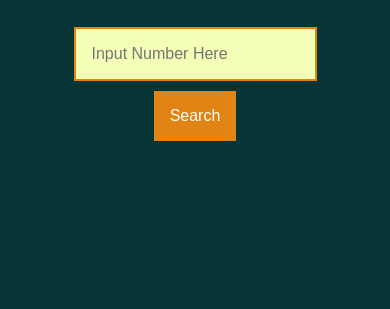
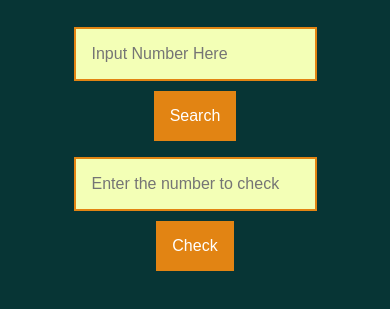
Before and after one commit to Palkesh-Soni-1/N-Prime-Number, a plain HTML site: page index.html in a window 390 px wide. Shown: the part 255-564 px from the top of the page. Drawn offline with Linux system fonts and the light colour scheme.

Commit message:
add checking

```diff
--- a/app.js
+++ b/app.js
@@ -4,7 +4,11 @@ search.onclick = function () {
     var input = document.getElementById("input").value
     console.log(input)
     var a = [];
-    if (input < 2)
+    if(input=="")
+    {
+        alert("Input a number")
+    }
+    else if (input < 2)
         document.getElementById("demo").innerHTML = "No Prime Number Present";
     else if (input == 2)
         document.getElementById("demo").innerHTML = "Prime number till 2 is only 2";
@@ -29,3 +33,30 @@ search.onclick = function () {
         // document.getElementById("array").style.color = "red";
     }
 }
+// var input1 = document.getElementById("input1").value
+search1.onclick = function () {
+    console.log("clicked")
+    var input1 = document.getElementById("input1").value
+    console.log(input1)
+    // var a = [];
+    if(input1=="")
+    {
+        alert("Input a number")
+    }
+    else if (input1 <= 2)
+        document.getElementById("demo").innerHTML = "Not a Prime Number";
+
+    else {
+            let flag = 1;
+            for (let j = 2; j*j < input1; j++) {
+                if(input1%j==0)
+                flag = 0;
+            }
+            if (flag) {
+                document.getElementById("demo").innerHTML=`${input1} is a Prime Number`;
+            }
+            else{
+                document.getElementById("demo").innerHTML=`${input1} is not a Prime Number`;
+            }
+    }
+}
--- a/index.html
+++ b/index.html
@@ -13,7 +13,12 @@
             <input type="number" name="Number" placeholder="Input Number Here" id="input" required>
             <button type="submit" id="search">Search</button>
         </div>
+        <div id="check">
+            <input type="number" name="Number" placeholder="Enter the number to check" id="input1" required>
+            <button type="submit" id="search1">Check</button>
+        </div>
         <p id="demo"></p>
+        <p class="checkOutput"></p>
     </div>
     <script src="app.js"></script>
 </body>
--- a/style.css
+++ b/style.css
@@ -68,6 +68,39 @@ body{
     line-height: 3rem;
     color: #F3FFB6;
 }
+#check{
+    display: flex;
+    justify-content: center;
+    align-items: center;
+    gap: 1rem;
+    margin: 2rem;
+}
+#input1{
+    font-size: 2rem;
+    padding: 1rem;
+    /* border: 2px solid  #F3FFB6; */
+    border: none;
+    outline: none;
+    /* color:  #F3FFB6; */
+    background-color:  #F3FFB6;
+    border: 2px solid #E28413;
+}
+#search1{
+    font-size: 2rem;
+    padding: 1rem;
+    background-color: #E28413;
+    cursor: pointer;
+    color: white;
+    border: none;
+}
+#search1:hover{
+    font-size: 2rem;
+    padding: 1rem;
+    background: none;
+    border: 2px solid  #F3FFB6;
+    cursor: pointer;
+    color: white;
+}
 @media screen and (max-width : 900px){
 
     .full{
@@ -105,6 +138,32 @@ body{
         cursor: pointer;
         color: white;
     }
+    #check{
+        display: block;
+        justify-content: center;
+        align-items: center;
+        gap: 0rem;
+        margin: 1rem;
+    }
+    #input1{
+        font-size: 1rem;
+        display: block;
+        margin: auto;
+    }
+    #search1{
+        font-size: 1rem;
+        display: block;
+        margin: auto;
+        margin-top: 10px;
+    }
+    #search1:hover{
+        font-size: 1rem;
+        padding: 1rem;
+        background: none;
+        border: 2px solid  #F3FFB6;
+        cursor: pointer;
+        color: white;
+    }
     #demo{
         font-size: 1.5rem;
         margin: 0rem;
```
